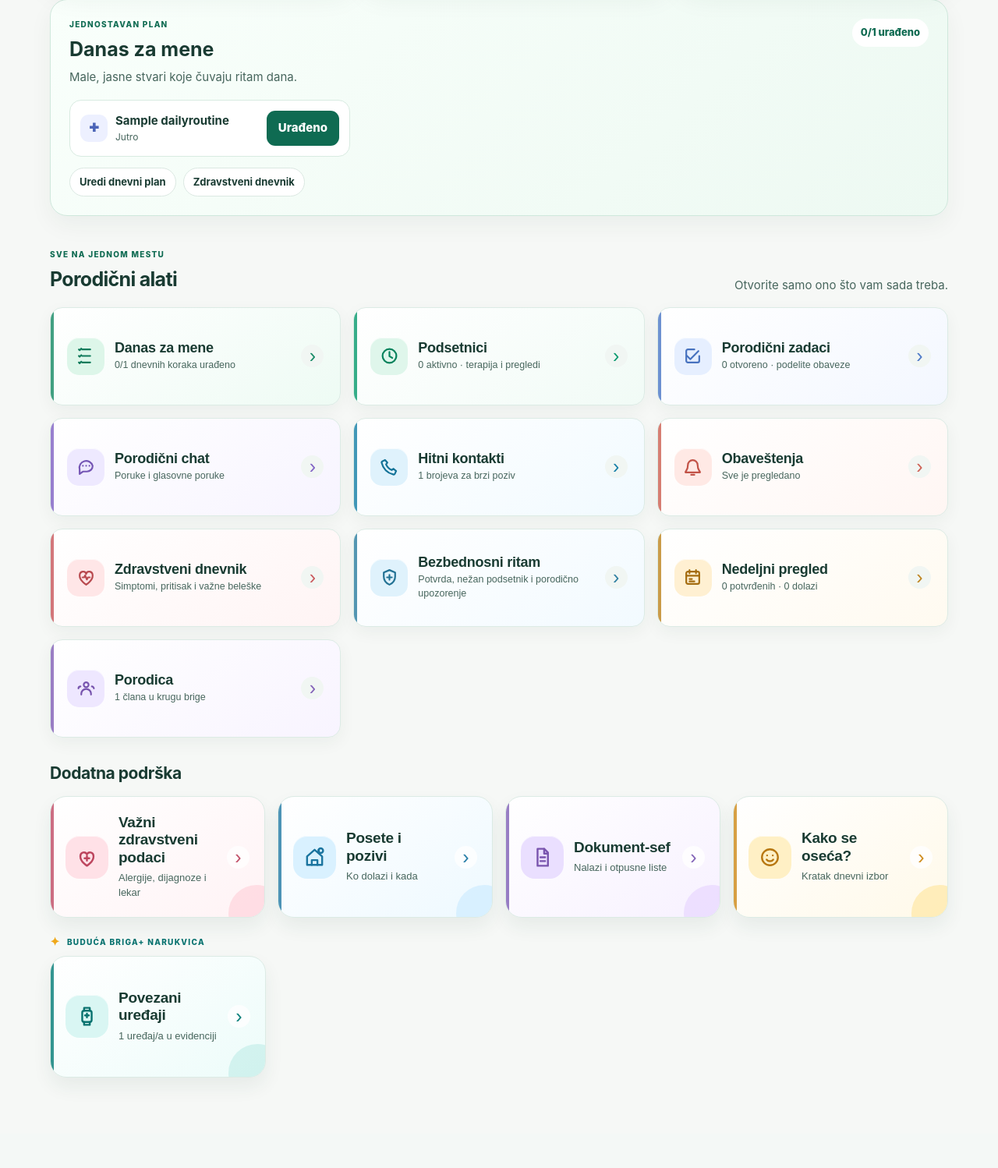
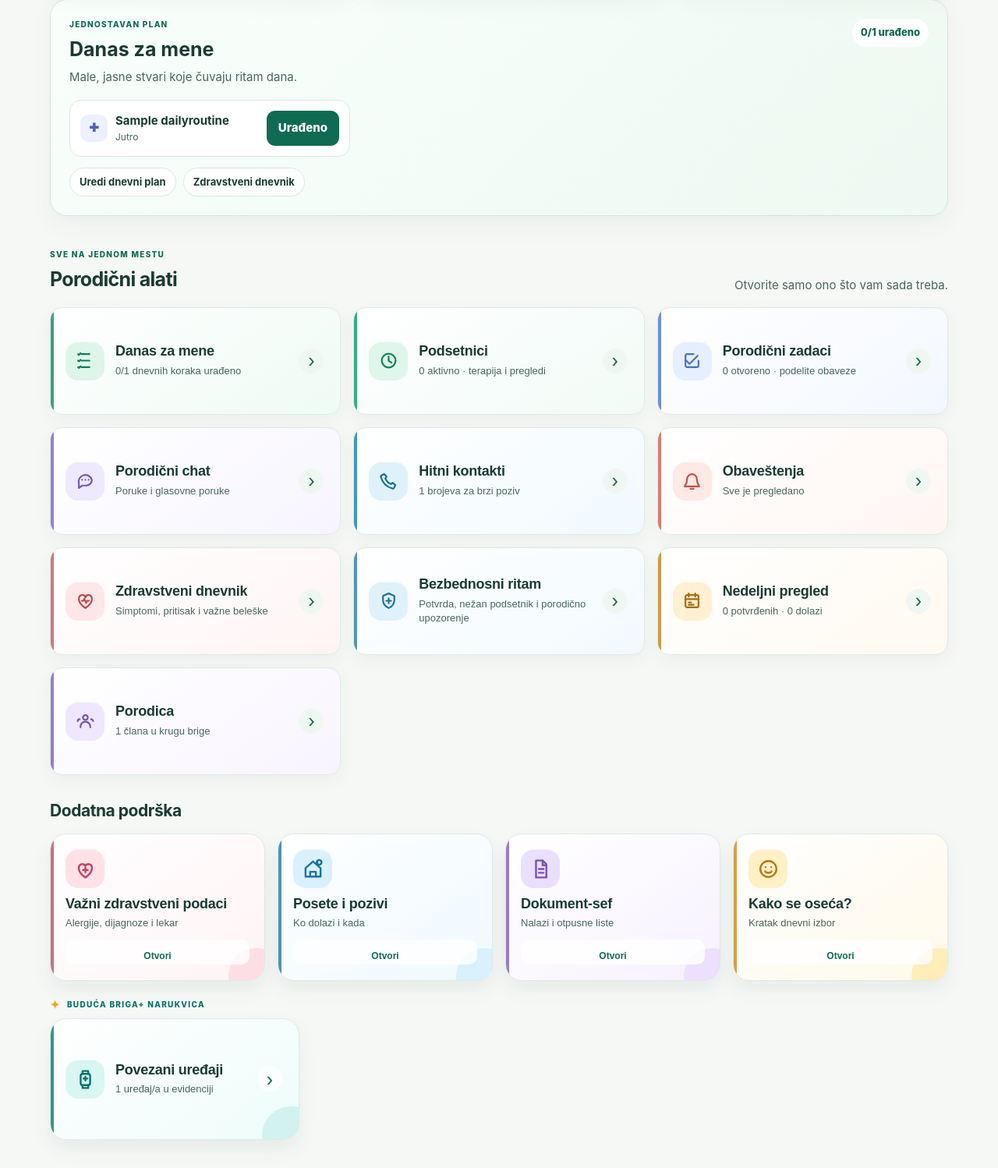
Before and after one commit to angro-scraper/briga-plus, a Django app: page / in a window 1280 px wide. Shown: the part 789-2287 px from the top of the page at 78% size. Before the commit the page ends 2171 px from the top, so only its background shows below. Run offline with Django 5.2, Linux system fonts and the light colour scheme; a user stored in the database is signed in; tables that the repository leaves empty hold one stand-in row (values such as "Sample post"); data that the repository does not hold is empty.

Commit message:
Polish dashboard card clarity

```diff
--- /dev/null
+++ b/static/window-clarity.css
@@ -0,0 +1,224 @@
+/* Jasniji prozorčići: isti ritam, dovoljno mesta za tekst i jasna akcija. */
+.tool-grid,
+.care-extension-grid {
+  align-items: stretch;
+}
+
+.tool-card,
+.care-extension-grid .tool-card,
+.device-section .tool-card {
+  position: relative;
+  min-width: 0;
+  overflow: hidden;
+}
+
+.tool-card > span:nth-child(2) {
+  min-width: 0;
+}
+
+.tool-card b,
+.tool-card small {
+  overflow-wrap: anywhere;
+}
+
+@media (min-width: 641px) {
+  .tool-grid {
+    grid-template-columns: repeat(3, minmax(0, 1fr));
+    gap: 16px;
+  }
+
+  .tool-card {
+    min-height: 138px;
+    padding: 19px;
+    grid-template-columns: 50px minmax(0, 1fr) 34px;
+    gap: 14px;
+  }
+
+  .tool-card .tool-icon,
+  .care-extension-grid .tool-icon,
+  .device-section .tool-icon {
+    width: 50px;
+    height: 50px;
+    border-radius: 16px;
+  }
+
+  .tool-card b,
+  .care-extension-grid .tool-card b,
+  .device-section .tool-card b {
+    display: block;
+    font-size: 18px;
+    line-height: 1.18;
+  }
+
+  .tool-card small,
+  .care-extension-grid .tool-card small,
+  .device-section .tool-card small {
+    display: block;
+    margin-top: 5px;
+    font-size: 13px;
+    line-height: 1.4;
+  }
+
+  .tool-card i {
+    display: grid;
+    width: 32px;
+    height: 32px;
+    place-items: center;
+    border-radius: 50%;
+    background: #eff7f2;
+    color: var(--brand);
+    font-size: 25px;
+    font-style: normal;
+    line-height: 1;
+  }
+
+  .care-extension-grid {
+    grid-template-columns: repeat(4, minmax(0, 1fr));
+    gap: 16px;
+  }
+
+  .care-extension-grid .tool-card {
+    min-height: 188px;
+    padding: 19px;
+    display: grid;
+    grid-template-columns: 1fr;
+    grid-template-rows: 50px minmax(0, 1fr) 34px;
+    gap: 10px;
+  }
+
+  .care-extension-grid .tool-card > span:nth-child(2) {
+    align-self: start;
+  }
+
+  .care-extension-grid .tool-card i {
+    justify-self: stretch;
+    width: auto;
+    height: 32px;
+    border-radius: 10px;
+    font-size: 0;
+  }
+
+  .care-extension-grid .tool-card i::after {
+    content: "Otvori";
+    font-size: 12px;
+    font-weight: 800;
+  }
+
+  .device-section .tool-card {
+    width: min(100%, 320px);
+    min-height: 156px;
+  }
+}
+
+@media (min-width: 641px) and (max-width: 1040px) {
+  .tool-grid,
+  .care-extension-grid {
+    grid-template-columns: repeat(2, minmax(0, 1fr));
+  }
+}
+
+@media (max-width: 640px) {
+  .tool-grid,
+  .senior-account .tool-grid,
+  .care-extension-grid {
+    grid-template-columns: repeat(2, minmax(0, 1fr));
+    grid-auto-rows: 1fr;
+    gap: 12px;
+  }
+
+  .tool-card,
+  .care-extension-grid .tool-card,
+  .device-section .tool-card {
+    min-height: 182px;
+    padding: 14px;
+    grid-template-rows: 46px minmax(0, 1fr) 34px;
+    gap: 8px;
+    border-radius: 18px;
+  }
+
+  .tool-card .tool-icon,
+  .care-extension-grid .tool-icon,
+  .device-section .tool-icon {
+    width: 46px;
+    height: 46px;
+    border-radius: 15px;
+  }
+
+  .tool-card b,
+  .care-extension-grid .tool-card b,
+  .device-section .tool-card b {
+    display: block;
+    font-size: 15.5px;
+    line-height: 1.17;
+  }
+
+  .tool-card small,
+  .care-extension-grid .tool-card small,
+  .device-section .tool-card small {
+    display: block;
+    margin-top: 5px;
+    font-size: 11.5px;
+    line-height: 1.32;
+  }
+
+  .tool-card i {
+    height: 34px;
+    min-height: 34px;
+    border-radius: 10px;
+  }
+
+  .tool-card i::after {
+    font-size: 11.5px;
+  }
+
+  .device-section .tool-card {
+    width: 100%;
+  }
+
+  .modal[open] {
+    overflow-x: hidden;
+  }
+
+  .modal .modal-head {
+    z-index: 3;
+    box-shadow: 0 7px 14px rgba(18, 71, 52, .07);
+  }
+
+  .modal .item-list > article,
+  .modal .contact-list > article,
+  .modal .notification-list > article,
+  .modal .visit-list > article,
+  .modal .health-list > article {
+    min-width: 0;
+    padding: 14px;
+    border-radius: 15px;
+  }
+
+  .modal .item-list > article > div,
+  .modal .contact-list > article > div,
+  .modal .notification-list > article > div,
+  .modal .visit-list > article > div,
+  .modal .health-list > article > div {
+    min-width: 0;
+  }
+
+  .modal .modal-form {
+    border-top: 1px solid #d6e9df;
+    background: #f9fcfa;
+    box-shadow: 0 -10px 24px rgba(18, 71, 52, .08);
+  }
+}
+
+@media (max-width: 360px) {
+  .tool-grid,
+  .senior-account .tool-grid,
+  .care-extension-grid {
+    grid-template-columns: 1fr;
+  }
+
+  .tool-card,
+  .care-extension-grid .tool-card,
+  .device-section .tool-card {
+    min-height: 156px;
+  }
+}
--- a/templates/dashboard.html
+++ b/templates/dashboard.html
@@ -17,6 +17,7 @@
   <link rel="stylesheet" href="/static/family-access.css">
   <link rel="stylesheet" href="/static/mobile-app.css">
   <link rel="stylesheet" href="/static/mobile-polish.css">
+  <link rel="stylesheet" href="/static/window-clarity.css">
   <title>Briga+ | Porodični panel</title>
 </head>
 <body class="{% if membership.role == 'senior' %}senior-account{% elif not has_health_access %}basic-family-account{% endif %}">
```
